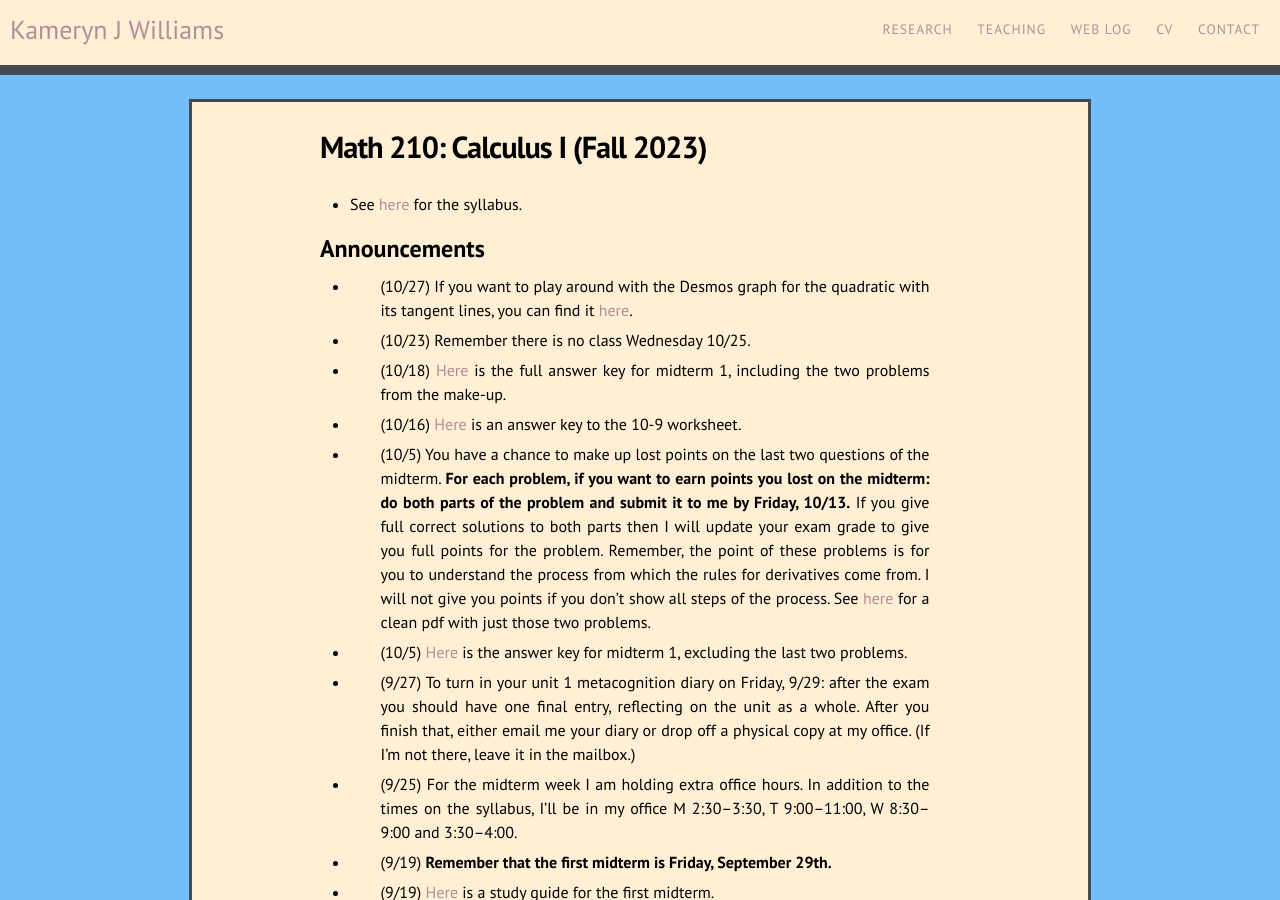
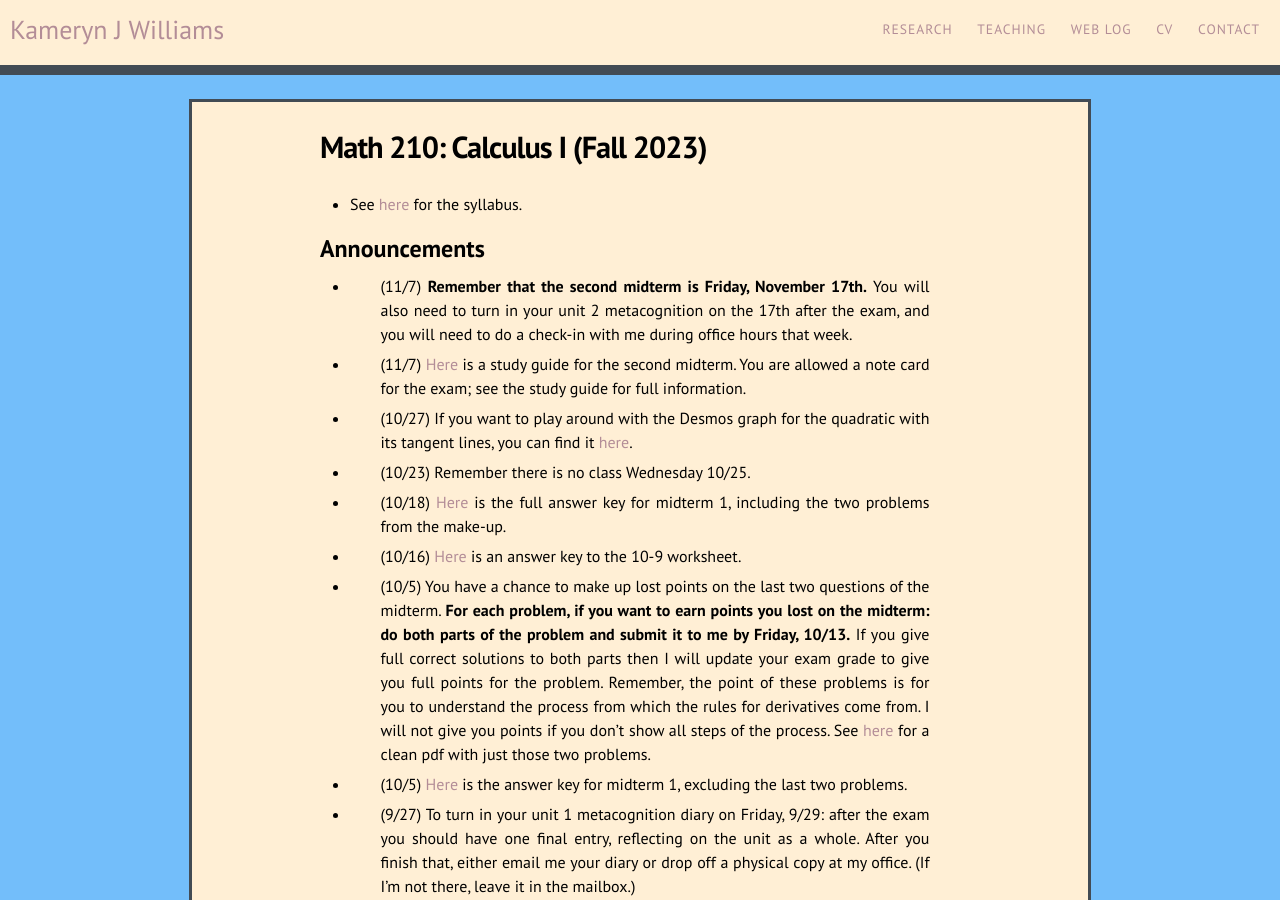
Before and after one commit to kamerynjw/kamerynjw.github.io, a Jekyll site: the page built from teaching/2023/math210.md, in a window 1280 px wide and 900 px high. Built offline with Jekyll 4.4.1, drawn with Linux system fonts in a browser that asks for light colours; nearby versions of some CDN libraries; formulas are drawn with MathJax 3.

Commit message:
calc 1 study guide

```diff
--- a/teaching/2023/math210.md
+++ b/teaching/2023/math210.md
@@ -9,6 +9,10 @@ permalink: /teaching/2023/math210/
 
 Announcements
 -------------
+
+* (11/7) **Remember that the second midterm is Friday, November 17th.** You will also need to turn in your unit 2 metacognition on the 17th after the exam, and you will need to do a check-in with me during office hours that week.
+
+* (11/7) [Here]({{ page.url }}sg2.pdf) is a study guide for the second midterm. You are allowed a note card for the exam; see the study guide for full information.
 
 * (10/27) If you want to play around with the Desmos graph for the quadratic with its tangent lines, you can find it [here](https://www.desmos.com/calculator/enemqzaqo5).
 
```
Also changed, not shown: 1 other file.
